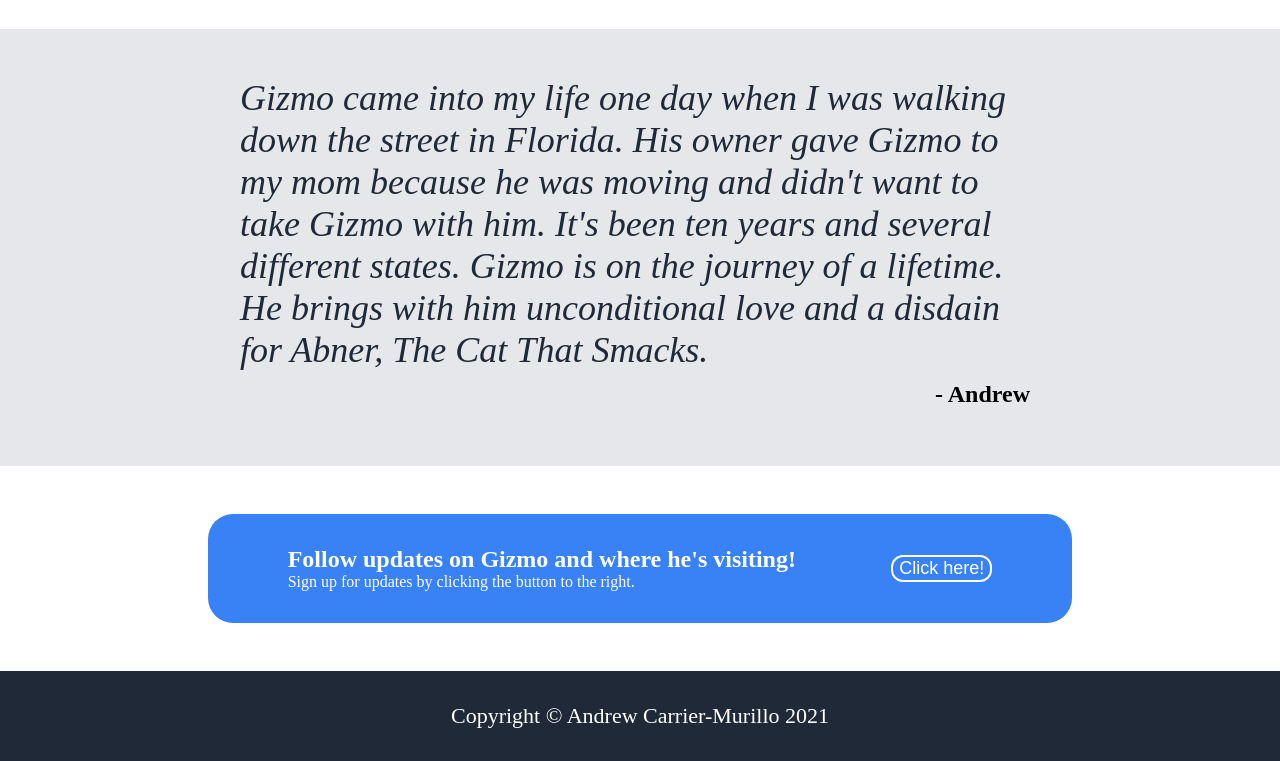
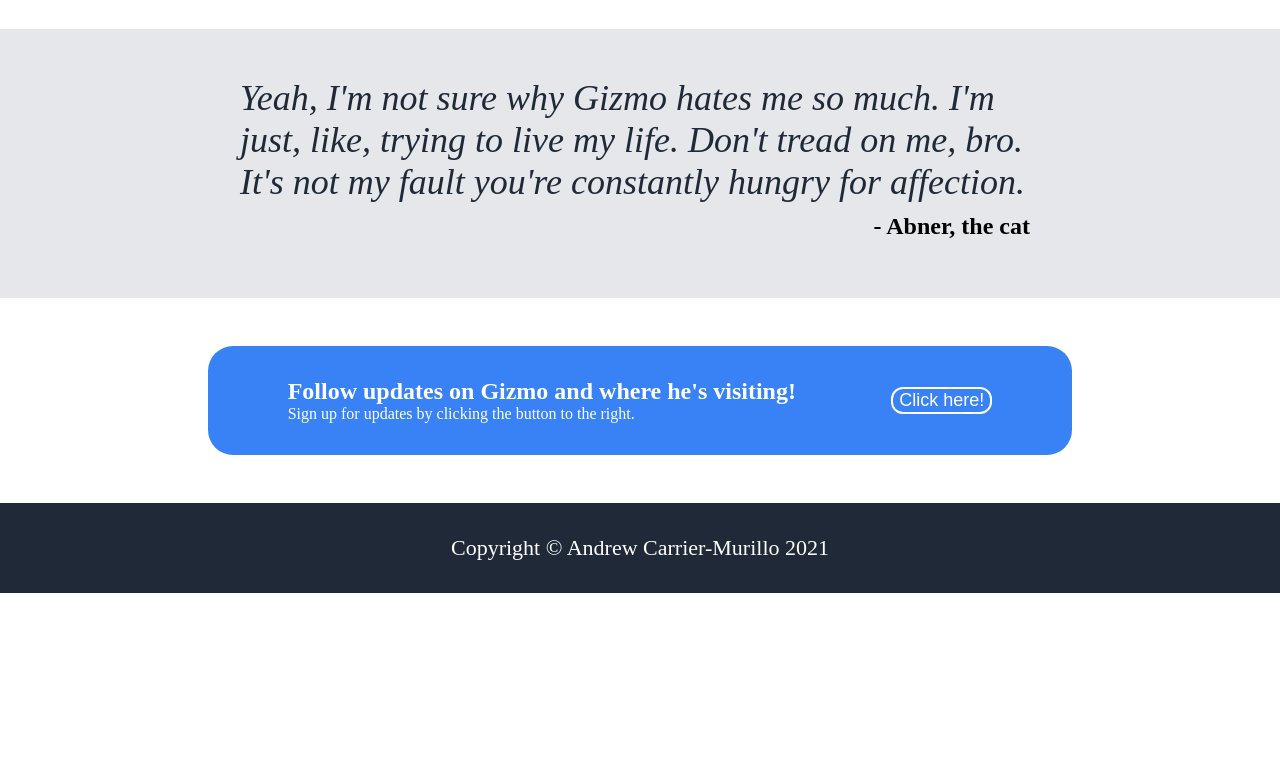
Before and after one commit to AndrewCarrierMurillo/LandingPage, a plain HTML site: page index.html in a window 1280 px wide. Shown: the part 890-1651 px from the top of the page. After the commit the page ends 1483 px from the top, so only its background shows below. Drawn offline with Linux system fonts and the light colour scheme.

Commit message:
Altered quote and signature in body.

```diff
--- a/index.html
+++ b/index.html
@@ -53,8 +53,8 @@
 
                 <div class="lower-middle">
                     <div class="testimonial">
-                        <div class="quote">Gizmo came into my life one day when I was walking down the street in Florida. His owner gave Gizmo to my mom because he was moving and didn't want to take Gizmo with him. It's been ten years and several different states. Gizmo is on the journey of a lifetime. He brings with him unconditional love and a disdain for Abner, The Cat That Smacks.</div>
-                        <div class="signature">- Andrew</div>
+                        <div class="quote">Yeah, I'm not sure why Gizmo hates me so much. I'm just, like, trying to live my life. Don't tread on me, bro. It's not my fault you're constantly hungry for affection.</div>
+                        <div class="signature">- Abner, the cat</div>
                     </div>
                 </div>
 
```
